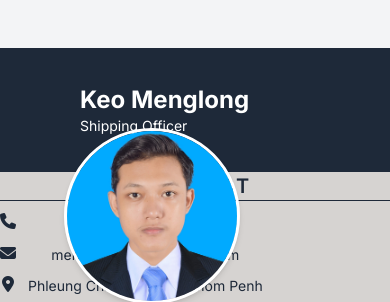
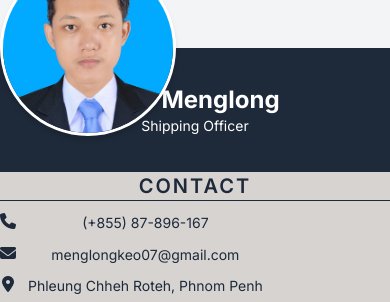
Before and after one commit to MenglongK/CurriculumVitae, a website: page index.html in a window 390 px wide. Shown: the top 302 px of the page. Drawn offline with Linux system fonts and the light colour scheme.

Commit message:
sixth revision

```diff
--- a/index.html
+++ b/index.html
@@ -26,7 +26,7 @@
       <div class="lg:w-[950px] m-auto md:grid grid-cols-3 border-0">
         <div class="relative flex items-center transition-shadow duration-300">
           <div
-            class="absolute left-16 top-20 w-44 h-44 rounded-full overflow-hidden border-3 border-white shadow-md hover:scale-105 hover:shadow-xl transition-transform duration-300 cursor-pointer"
+            class="absolute lg:left-16 lg:top-20 md:left-10 md:top-20 w-44 h-44 rounded-full overflow-hidden border-3 border-white shadow-md hover:scale-105 hover:shadow-xl transition-transform duration-300 cursor-pointer"
           >
             <img
               class="w-full object-cover"
@@ -40,10 +40,10 @@
         <div class="text-5xl bg-gray-800 p-20 max-sm:hidden"></div>
         <!-- header -->
         <div
-          class="bg-gray-800 max-sm:pr-9 px-20 max-sm:py-9 py-16 col-span-2 text-white"
+          class="bg-gray-800 max-sm:px-9 md:px-20 max-sm:py-9 py-16 col-span-2 max-md:col-span-3 text-white"
         >
-          <h1 class="text-4xl font-bold max-sm:text-2xl">Keo Menglong</h1>
-          <p class="text-xl max-sm:text-sm">Shipping Officer</p>
+          <h1 class="text-4xl font-bold max-sm:text-2xl max-md:text-center">Keo Menglong</h1>
+          <p class="text-xl max-sm:text-sm max-md:text-center">Shipping Officer</p>
         </div>
         <!-- left side -->
         <div class="text-xl bg-stone-300 max-sm:text-center md:px-6 pb-6">
```
Also changed, not shown: src/output.css.
